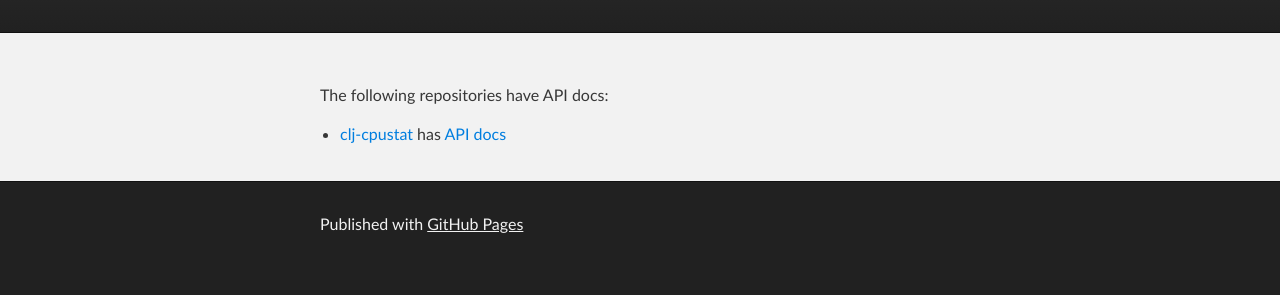
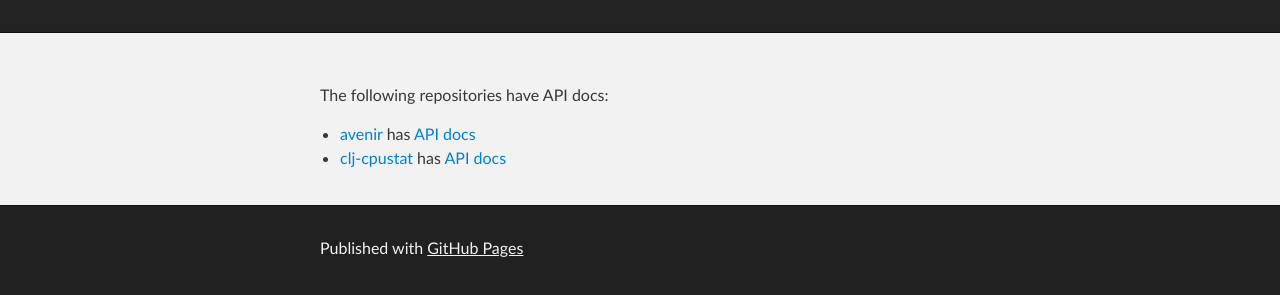
Before and after one commit to tmarble/tmarble.github.io, a plain HTML site: page index.html in a window 1280 px wide. Shown: the part 177-472 px from the top of the page. Drawn offline with Linux system fonts and the light colour scheme.

Commit message:
added avenir

```diff
--- a/index.html
+++ b/index.html
@@ -30,8 +30,9 @@
         <p>The following repositories have API docs:</p>
 
 <ul>
-<li>
-<a href="https://github.com/tmarble/clj-cpustat/">clj-cpustat</a> has <a href="http://tmarble.github.io/clj-cpustat/doc/">API docs</a>
+<li><a href="https://github.com/tmarble/avenir/">avenir</a> has <a href="http://tmarble.github.io/avenir/doc/api/">API docs</a>
+</li>
+<li><a href="https://github.com/tmarble/clj-cpustat/">clj-cpustat</a> has <a href="http://tmarble.github.io/clj-cpustat/doc/">API docs</a>
 </li>
 </ul>
       </section>
```
